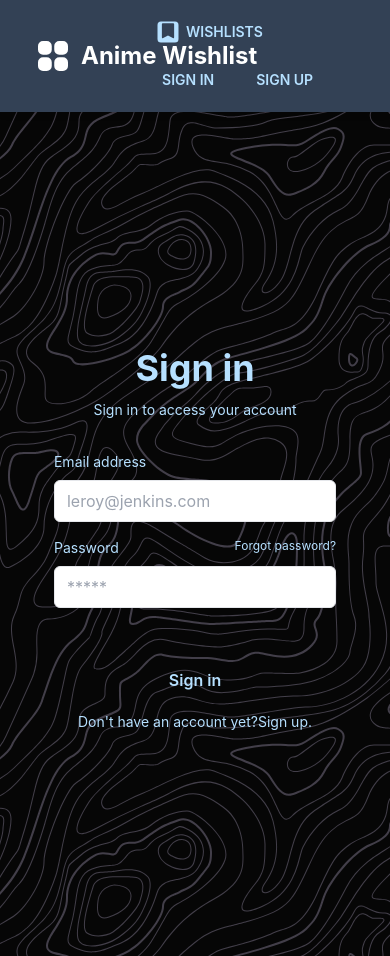
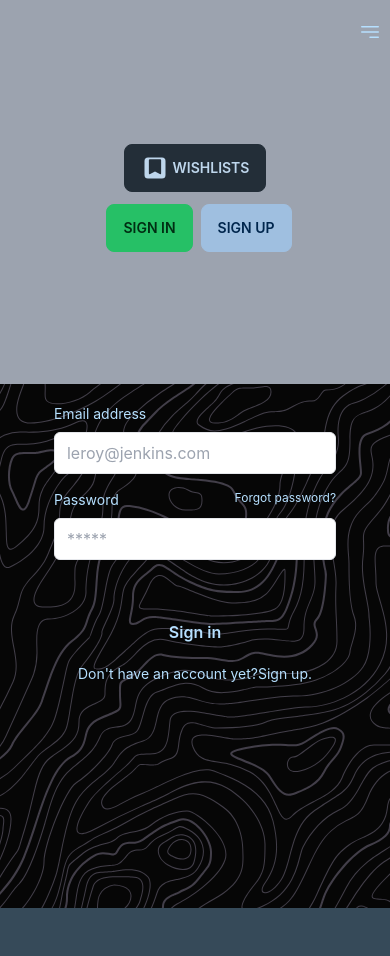
Before and after one commit to sadat-saim/animewishlist, a React (Create React App) app: page /login in a window 390 px wide. After the commit the page ends 908 px from the top, so only its background shows below. Built offline with nearby package versions, Linux system fonts and the light colour scheme; no server answers.

Commit message:
responsive hamburger added

```diff
--- a/src/components/Carousel/Carousel.css
+++ b/src/components/Carousel/Carousel.css
@@ -2,7 +2,6 @@
   overflow-x: scroll;
   overflow-y: hidden;
   width: 100%;
-  height: 65vh;
   scroll-snap-type: x proximity;
   scroll-behavior: smooth;
   padding: 0 0 1.5rem;
--- a/src/components/Carousel/Carousel.js
+++ b/src/components/Carousel/Carousel.js
@@ -5,7 +5,7 @@ import "./Carousel.css";
 const Carousel = ({ topAnimes }) => {
   return (
     <div>
-      <div className="custom-carousel flex mb-6">
+      <div className="custom-carousel h-[85vh] md:h-[65vh] flex mb-6">
         {topAnimes?.map((anime) => (
           <Carouselitem key={anime.title_japanese} anime={anime}></Carouselitem>
         ))}
--- a/src/components/Carousel/Carouselitem.js
+++ b/src/components/Carousel/Carouselitem.js
@@ -23,7 +23,7 @@ const Carouselitem = (props) => {
 
   return (
     <div>
-      <div className="card carousel-item h-full w-[90vw] md:w-[65vw] lg:w-[47vw] bg-base-100 shadow-xl image-full my-3 mb-6 mr-4">
+      <div className="card carousel-item h-full w-[90vw] md:w-[65vw] lg:w-[47vw] bg-base-100 shadow-xl image-full my-3 mb-6 mr-2 md:mr-4">
         <figure>
           <img
             src={images.jpg.large_image_url}
--- a/src/components/Details/Detail.css
+++ b/src/components/Details/Detail.css
@@ -1,4 +1,5 @@
 .glass {
+  background-color: rgba(0, 0, 0, 0.5) !important;
   backdrop-filter: blur(8px);
   -webkit-backdrop-filter: blur(8px);
 }
--- a/src/components/Header/Header.js
+++ b/src/components/Header/Header.js
@@ -1,5 +1,9 @@
-import React, { useContext } from "react";
-import { Squares2X2Icon, BookmarkSquareIcon } from "@heroicons/react/24/solid";
+import React, { useContext, useState } from "react";
+import {
+  Squares2X2Icon,
+  BookmarkSquareIcon,
+  Bars3BottomRightIcon,
+} from "@heroicons/react/24/solid";
 import { Link } from "react-router-dom";
 import { AuthContext } from "../Contexts/UseContext";
 import { ToastContainer, toast } from "react-toastify";
@@ -7,15 +11,24 @@ import "react-toastify/dist/ReactToastify.css";
 
 const Header = () => {
   const { user, signout } = useContext(AuthContext);
+  const [open, setOpen] = useState(96);
 
   const handleSignout = () => {
     signout().then(() => {
       toast.success("successfully signed out");
     });
   };
+  const handleMenu = () => {
+    if (!open) {
+      setOpen(96);
+    } else {
+      setOpen(0);
+    }
+  };
+
   return (
     <div className="sticky top-0 z-50 shadow-md">
-      <div className="navbar bg-slate-700 ">
+      <div className="navbar bg-slate-700">
         <div className="flex-1">
           <Link
             to="/"
@@ -25,28 +38,36 @@ const Header = () => {
             Anime Wishlist
           </Link>
         </div>
-        <ul className="menu menu-horizontal p-0">
-          <small>{user.email}</small>
-          <Link className="btn btn-ghost" to="/wishlist">
+        <ul
+          className={`md:menu md:menu-horizontal p-0 md:flex-row md:h-auto md:w-auto md:bg-transparent md:static md:translate-y-0 flex flex-col absolute bg-gray-400 h-96 w-full transition-transform -translate-y-${open} justify-center top-0 right-0 z-10`}
+        >
+          {user.email && (
+            <small className="py-3 md:py-0 btn lowercase">{user.email}</small>
+          )}
+          <Link className="btn my-3 md:mx-3 md:my-0" to="/wishlist">
             <BookmarkSquareIcon className="h-7 w-7 mr-1"></BookmarkSquareIcon>
             Wishlists
           </Link>
           {!user.email && (
             <div>
-              <Link to="/login" className="btn btn-ghost mx-2">
+              <Link to="/login" className="btn btn-success mx-2">
                 Sign in
               </Link>
-              <Link to="/signup" className="btn btn-ghost">
+              <Link to="/signup" className="btn btn-info">
                 Sign up
               </Link>
             </div>
           )}
           {user.email && (
-            <button onClick={handleSignout} className="btn btn-ghost">
+            <button onClick={handleSignout} className="btn btn-error">
               Sign out
             </button>
           )}
         </ul>
+        <Bars3BottomRightIcon
+          className="h-6 w-6 cursor-pointer md:hidden relative z-50"
+          onClick={handleMenu}
+        />
       </div>
       <ToastContainer></ToastContainer>
     </div>
--- a/src/index.css
+++ b/src/index.css
@@ -15,3 +15,7 @@ code {
   font-family: source-code-pro, Menlo, Monaco, Consolas, "Courier New",
     monospace;
 }
+
+body {
+  max-width: 100vw;
+}
```
Also changed, not shown: src/App.css.
